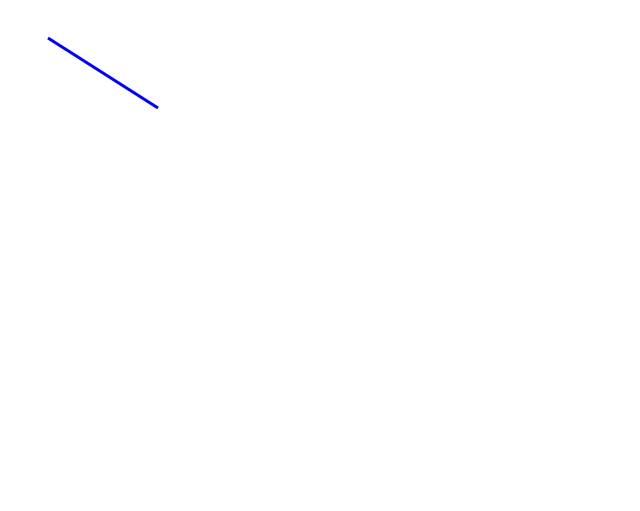
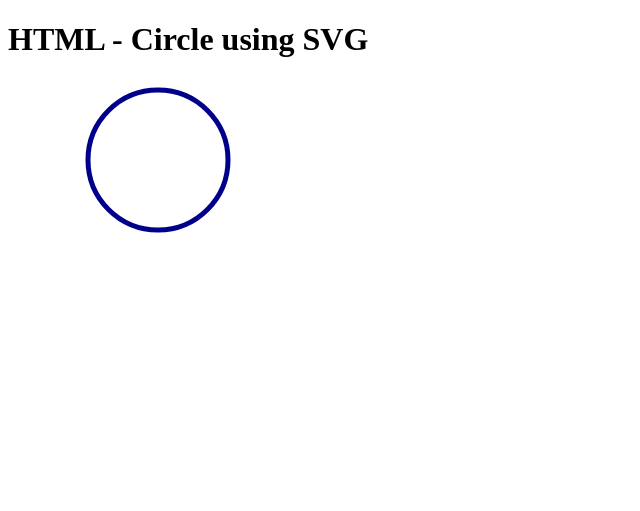
Before and after one commit to felix9941/Udemy, a plain HTML site: page SVG/index.html in a window 1280 px wide. Shown: the whole page, without its empty margins (0-640 px from the left). Drawn offline with Linux system fonts and the light colour scheme.

Commit message:
Se realiza un circulo con un borde

```diff
--- a/SVG/index.html
+++ b/SVG/index.html
@@ -8,7 +8,7 @@
   </head>
   <body>
     <!--Lo que hace es traer la imagen de line
-    <img src="/SVG/line.svg" alt="Line SVG" /> -->
+    <img src="/SVG/line.svg" alt="Line SVG" />
 
     <svg width="500px" height="500px">
       <line
@@ -19,6 +19,14 @@
         stroke="blue"
         stroke-width="3px"
       />
+    </svg>-->
+
+    <h1>HTML - Circle using SVG</h1>
+    <!-- estaba fill="lightblue"-->
+    <svg width="280" height="250">
+        <circle cx="150" cy="80" r="70" fill="transparent" stroke="darkblue" stroke-width="5px">
+        </circle>
+        Sorry, your browser does not support inline SVG
     </svg>
   </body>
 </html>
```
